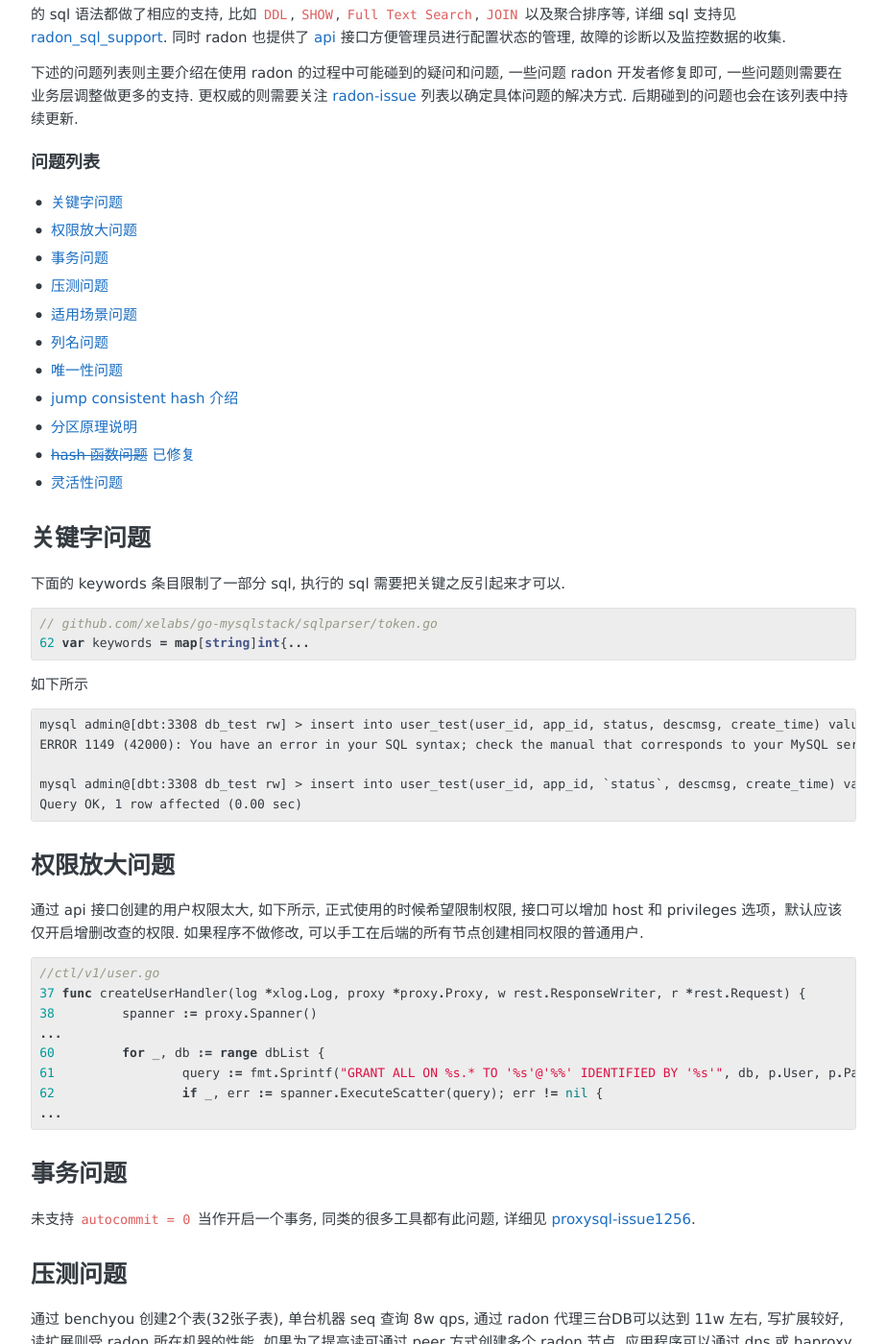
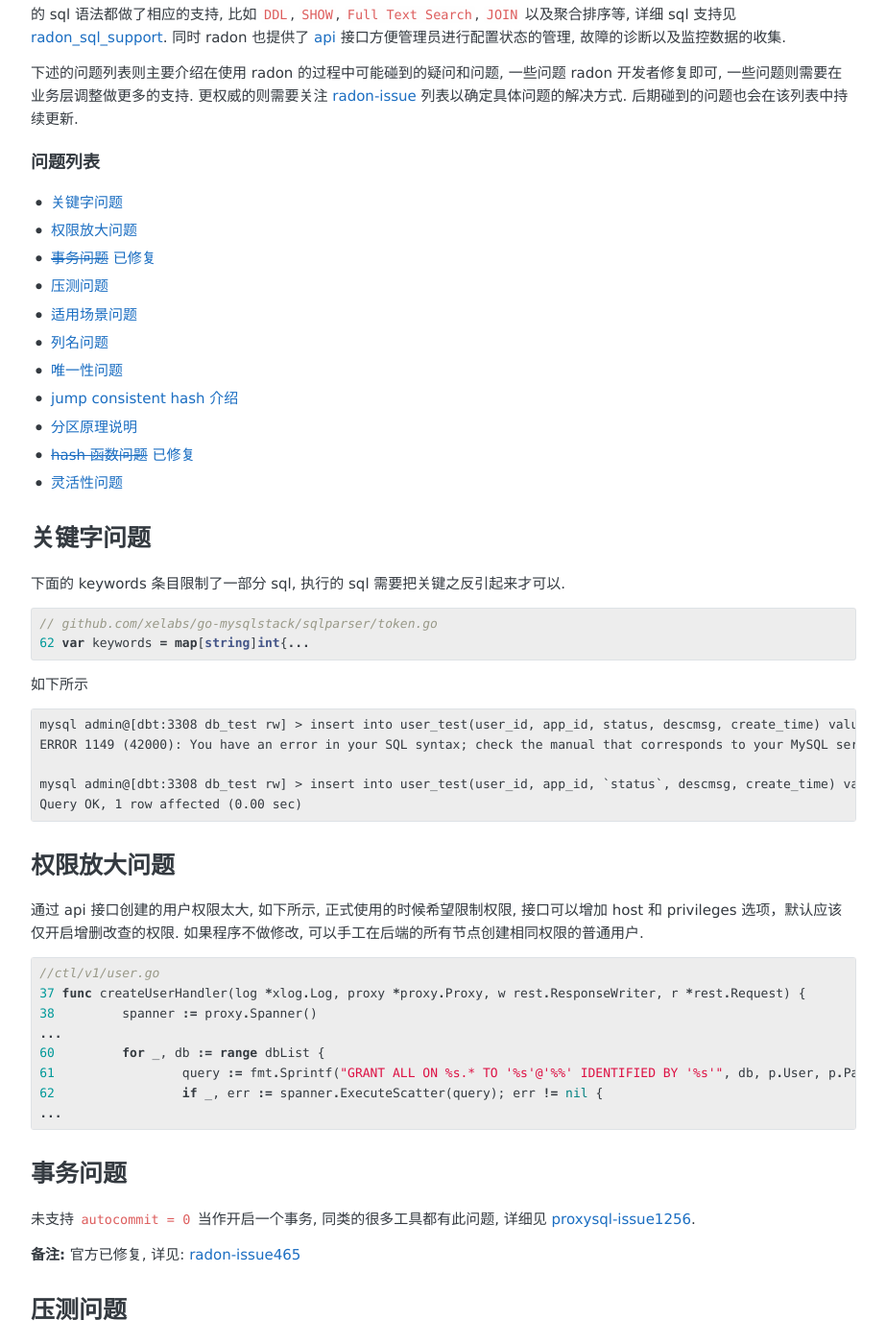
Before and after one commit to arstercz/arstercz.github.io, a Jekyll site: the page built from _posts/2019-08-28-radon-usage-and-issue-list.md, in a window 1280 px wide and 1400 px high, scrolled down 272 px. Shown: the whole window at 96% size, without its empty margins (178-1101 px from the left). Built offline with Jekyll 4.4.1, drawn with Linux system fonts in a browser that asks for light colours; comment, search, counter and statistics services are not loaded.

Commit message:
add issue update

```diff
--- a/_posts/2019-08-28-radon-usage-and-issue-list.md
+++ b/_posts/2019-08-28-radon-usage-and-issue-list.md
@@ -13,7 +13,7 @@
 
 * [关键字问题](#关键字问题)
 * [权限放大问题](#权限放大问题)
-* [事务问题](#事务问题)
+* [~~事务问题~~ 已修复](#事务问题)
 * [压测问题](#压测问题)
 * [适用场景问题](#适用场景问题)
 * [列名问题](#列名问题)
@@ -60,6 +60,7 @@
 
 未支持 `autocommit = 0` 当作开启一个事务, 同类的很多工具都有此问题, 详细见 [proxysql-issue1256](https://github.com/sysown/proxysql/issues/1256).
 
+**备注:** 官方已修复, 详见: [radon-issue465](https://github.com/radondb/radon/pull/465)
 
 压测问题
 ========
```
